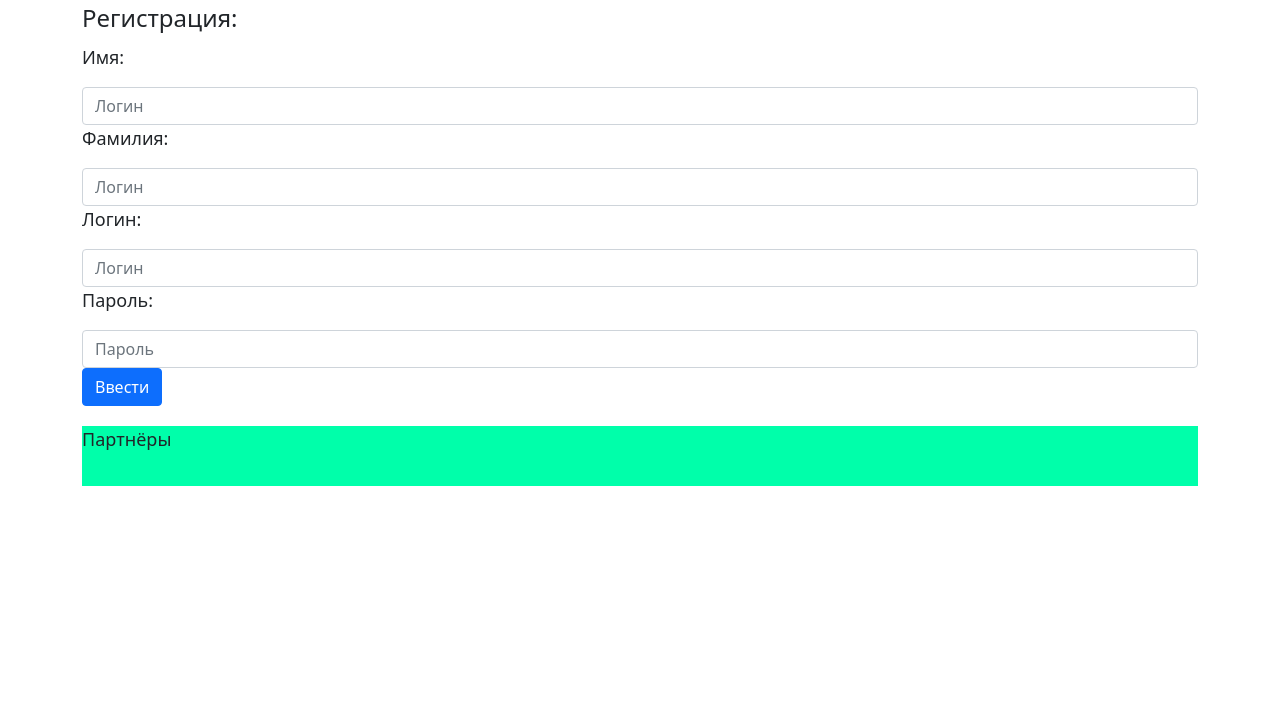
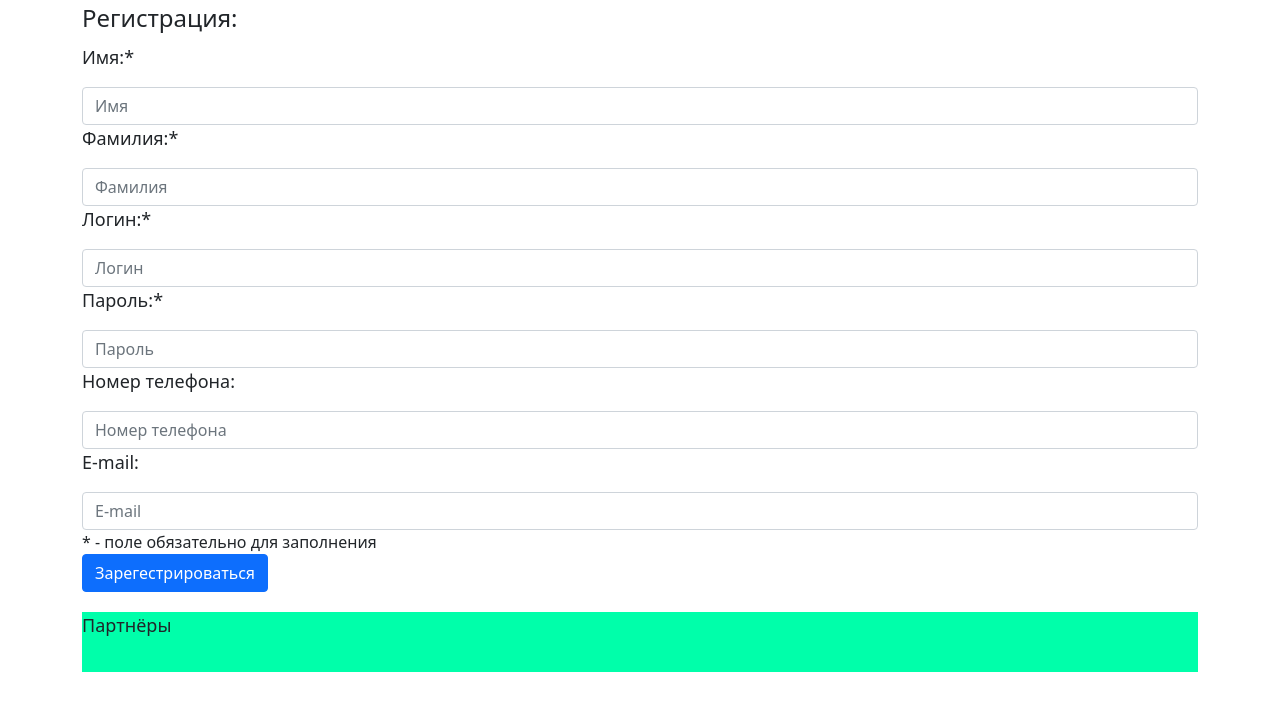
Before and after one commit to ShompolovMaxim/Project-1, a Flask app: page /registration/ in a window 1280 px wide. Shown: the part 80-800 px from the top of the page. Run offline with Flask 2, Linux system fonts and the light colour scheme.

Commit message:
Увеличил количество данных, вводимых при регистрации.

```diff
--- a/Project/main.py
+++ b/Project/main.py
@@ -34,12 +34,18 @@ def registration():
         surname = request.form.get('surname')
         login = request.form.get('login')
         password = request.form.get('password')
-        try:
-            db.session.add(Customers(name=name,surname=surname,login=login,password=password, registration_date = datetime.now()))
-            db.session.commit()
-            session['login'] = login
-        except:
-            flash('This login is already used', 'warning')
+        phone_number = request.form.get('phone_number')
+        email = request.form.get('email')
+        if name and surname and login and password:
+            try:
+                db.session.add(Customers(name=name,surname=surname,login=login,password=password, registration_date = datetime.now(), phone_number = phone_number, email = email, total_orders = 0))
+                db.session.commit()
+                session['login'] = login
+                return redirect(url_for('main'), code=302)
+            except:
+                flash('This login is already used', 'warning')
+        else:
+            flash('Необходимо заполнить все поля, помеченные *', 'warning')
     return render_template('registration.html')
 
 @app.route('/sign_in/', methods=['GET', 'POST'])
--- a/Project/templates/profile.html
+++ b/Project/templates/profile.html
@@ -4,4 +4,10 @@
     <p>Имя: {{customer.name}}</p>
     <p>Фамилия: {{customer.surname}}</p>
     <p>Логин: {{customer.login}}</p>
+    {% if customer.phone_number %}
+        <p>Номер телефона: {{customer.phone_number}}</p>
+    {% endif %}
+    {% if customer.email %}
+        <p>E-mail: {{customer.email}}</p>
+    {% endif %}
 {% endblock %}
--- a/Project/templates/registration.html
+++ b/Project/templates/registration.html
@@ -4,21 +4,30 @@
     <form method="POST">
         <legend>Регистрация:</legend>
         <div>
-            <p>Имя:</p>
-            <input type="text" name="name" class="form-control" placeholder="Логин">
+            <p>Имя:*</p>
+            <input type="text" name="name" class="form-control" placeholder="Имя">
         </div>
         <div>
-            <p>Фамилия:</p>
-            <input type="text" name="surname" class="form-control" placeholder="Логин">
+            <p>Фамилия:*</p>
+            <input type="text" name="surname" class="form-control" placeholder="Фамилия">
         </div>
         <div>
-            <p>Логин:</p>
+            <p>Логин:*</p>
             <input type="text" name="login" class="form-control" placeholder="Логин">
         </div>
         <div>
-            <p>Пароль:</p>
+            <p>Пароль:*</p>
             <input type="password" name="password" class="form-control" placeholder="Пароль">
         </div>
-        <input type="submit" value="Ввести" class="btn btn-primary">
+        <div>
+            <p>Номер телефона:</p>
+            <input type="text" name="phone_number" class="form-control" placeholder="Номер телефона">
+        </div>
+        <div>
+            <p>E-mail:</p>
+            <input type="text" name="email" class="form-control" placeholder="E-mail">
+        </div>
+        <div>* - поле обязательно для заполнения</div>
+        <input type="submit" value="Зарегестрироваться" class="btn btn-primary">
     </form>
 {% endblock %}
```
Also changed, not shown: Project/testdb.db.
